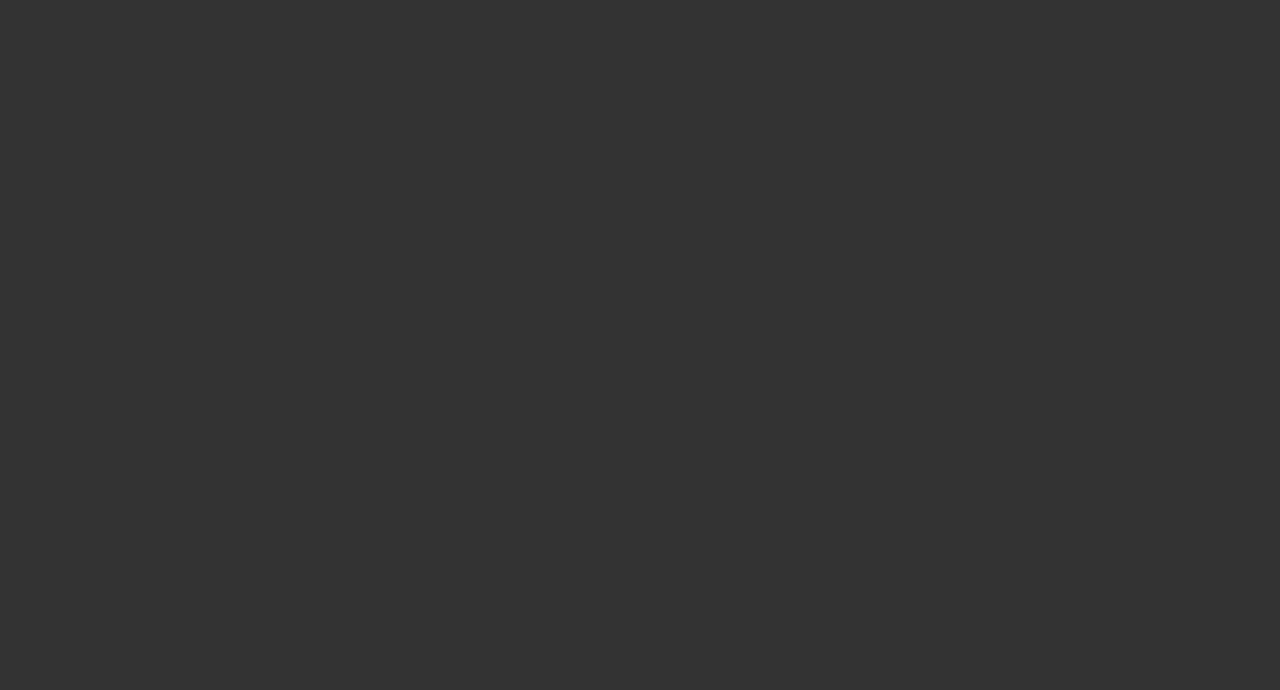
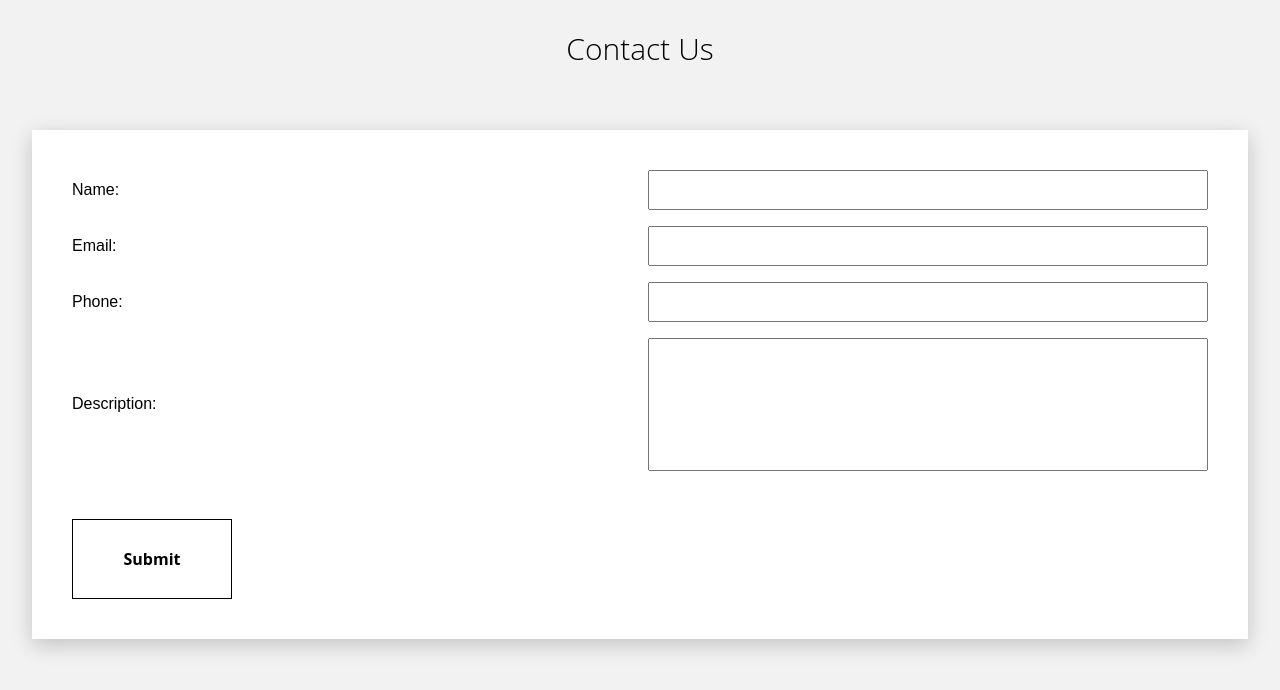
Before and after one commit to enimsoft/manipalcartons, a Next.js app: page /contact in a window 1280 px wide. Shown: the top 690 px of the page. Built offline with nearby package versions, Linux system fonts and the light colour scheme.

Commit message:
make contact form

```diff
--- a/pages/contact.jsx
+++ b/pages/contact.jsx
@@ -1,7 +1,17 @@
-export default () => {
-    return (
-        <div>
+import styles from '../styles/Contact.module.css'
+import cx from 'classnames'
 
-        </div>
-    )
-}
+const contact = () => (
+    <div className={styles.container}>
+        <h1>Contact Us</h1>
+        <form className={cx(styles.grid, styles.card)}>
+            <div className={styles.label}>Name:</div><div className={styles.input}><input className={styles.field}/></div>
+            <div className={styles.label}>Email:</div><div className={styles.input}><input className={styles.field}/></div>
+            <div className={styles.label}>Phone:</div><div className={styles.input}><input className={styles.field}/></div>
+            <div className={styles.label}>Description:</div><div className={styles.input}><textarea className={styles.textarea}/></div>
+            <div className={styles.submit}><button class="btn2">Submit</button></div>
+        </form>
+    </div>
+)
+
+export default contact
--- a/pages/index.jsx
+++ b/pages/index.jsx
@@ -1,5 +1,5 @@
 import React from 'react'
-import styles from '../styles/AboutMobile.module.css'
+import styles from '../styles/About.module.css'
 import cx from 'classnames'
 import correct from '../assets/Guarantee'
 import Guarantee from '../assets/Guarantee'
--- /dev/null
+++ b/styles/Contact.module.css
@@ -0,0 +1,75 @@
+.container {
+    background: #f2f2f2;
+    width: 100vw;
+    height: 100vh;
+}
+
+.card {
+    background: white;
+    padding: 2em;
+    text-align: center;
+}
+
+.card>div {
+    padding: 0.5em;
+    /* border: 1px solid red; */
+}
+
+.label {
+    display: flex;
+    justify-content: flex-start;
+    align-items: center;
+}
+
+.input {
+    display: flex;
+    justify-content: flex-start;
+    align-items: center;
+}
+
+.field {
+    height: 3em;
+    width: 100%;
+}
+
+.submit {
+    margin: 2em 0 0 0;
+}
+
+.submit>* {
+    width: 100%;
+}
+
+@media(min-width: 900px) {
+    .card {
+        margin: 2em;
+        box-shadow: 0px 6px 20px 0px rgba(0, 0, 0, 0.2);
+    }
+    .grid {
+        /* border: 1px solid red; */
+        display: grid;
+        grid-template-columns: 1fr 1fr;
+    }
+    .label {
+        display: flex;
+        justify-content: flex-start;
+        align-items: center;
+    }
+    .input {
+        display: flex;
+        justify-content: flex-end;
+        align-items: center;
+    }
+    .submit {
+        text-align: left;
+    }
+    .submit>* {
+        min-width: 10em;
+        width: auto;
+    }
+    .textarea {
+        resize: none;
+        height: 10em;
+        width: 100%;
+    }
+}
--- a/styles/globals.css
+++ b/styles/globals.css
@@ -50,6 +50,19 @@ button:focus {
   background: white;
 }
 
+.btn2 {
+  color: black;
+  border: 1px solid black;
+  background: none;
+}
+
+.btn2:hover,
+.btn2:focus {
+  color: white;
+  background: black;
+}
+
+
 * {
   box-sizing: border-box;
   z-index: 1;
```
Also changed, not shown: styles/About.module.css (renamed from styles/AboutMobile.module.css), styles/AboutDesktop.module.css (deleted).
